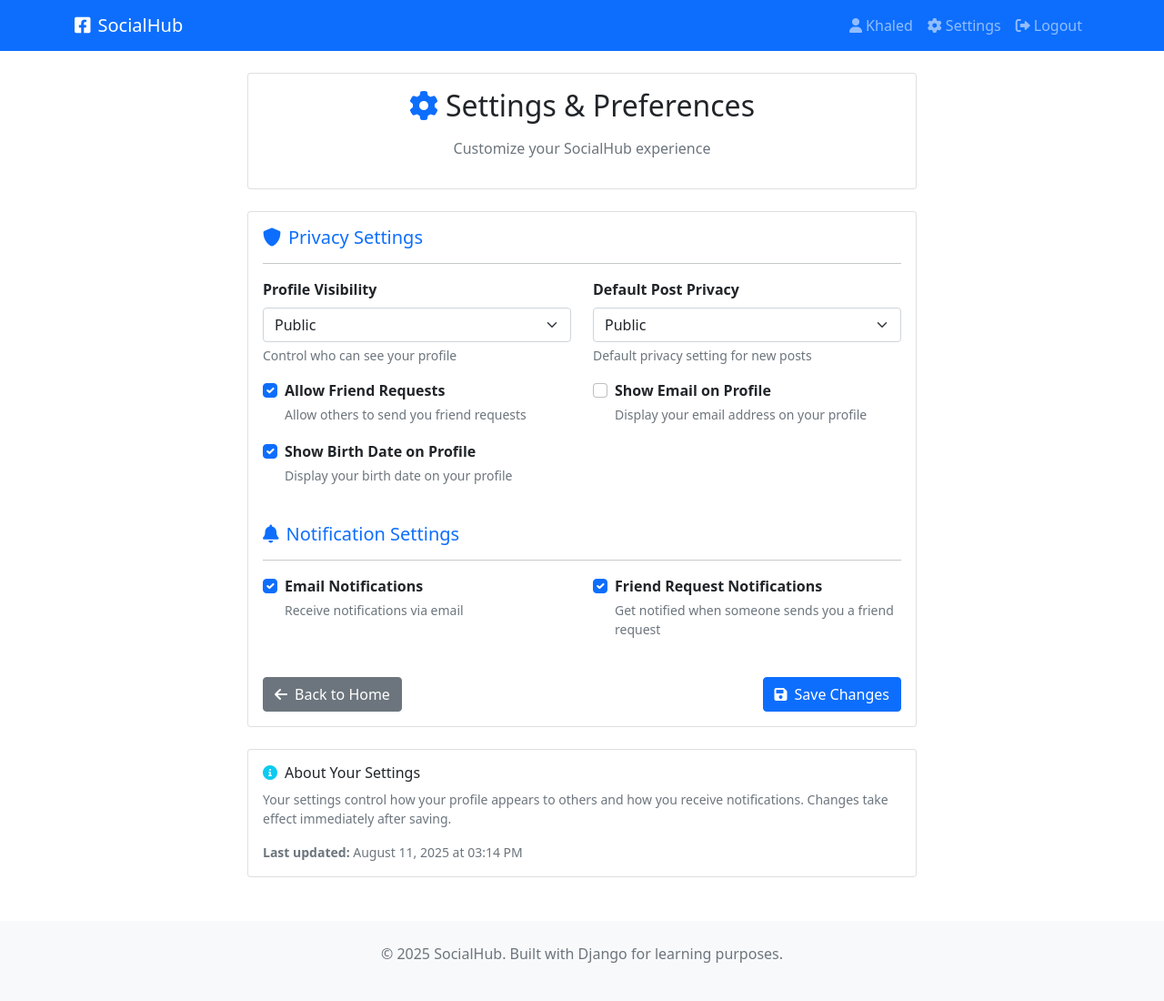
After one commit to mejo-sal/Social-Media-App, a Django app: page /settings/ in a window 1280 px wide. The commit adds this page. Shown: the whole page at 91% size. Run offline with Django 5.2, Linux system fonts and the light colour scheme; a user stored in the database is signed in; data comes from the database, SQL or seed files in the repository; both versions use the stored data as it was before the commit.

Commit message:
Implementing user settings
Signed-off-by: Khaled Gadelhaq <khaledmogadelhaq@gmail.com>

```diff
--- a/socialhub/urls.py
+++ b/socialhub/urls.py
@@ -30,6 +30,7 @@ urlpatterns = [
     path('admin/', admin.site.urls),
     path('accounts/', include('accounts.urls')),
     path('posts/', include('posts.urls')),
+    path('settings/', include('user_settings.urls')),
     path('', home_redirect, name='home'),
 ]
 
--- a/templates/base.html
+++ b/templates/base.html
@@ -28,6 +28,11 @@
                         <li class="nav-item">
                             <a class="nav-link" href="{% url 'profile' %}">
                                 <i class="fas fa-user me-1"></i>{{ user.first_name|default:user.username }}
+                            </a>
+                        </li>
+                        <li class="nav-item">
+                            <a class="nav-link" href="{% url 'user_settings' %}">
+                                <i class="fas fa-cog me-1"></i>Settings
                             </a>
                         </li>
                         <li class="nav-item">
--- /dev/null
+++ b/templates/user_settings/settings.html
@@ -0,0 +1,179 @@
+{% extends 'base.html' %}
+
+{% block title %}Settings - SocialHub{% endblock %}
+
+{% block content %}
+<div class="row justify-content-center">
+    <div class="col-md-8">
+        <!-- Header -->
+        <div class="card mb-4">
+            <div class="card-body text-center">
+                <h2 class="card-title mb-3">
+                    <i class="fas fa-cog text-primary me-2"></i>Settings & Preferences
+                </h2>
+                <p class="text-muted">Customize your SocialHub experience</p>
+            </div>
+        </div>
+
+        <!-- Settings Form -->
+        <div class="card">
+            <div class="card-body">
+                <form method="post" id="settingsForm">
+                    {% csrf_token %}
+
+                    <!-- Privacy Settings Section -->
+                    <div class="mb-4">
+                        <h5 class="card-title text-primary">
+                            <i class="fas fa-shield-alt me-2"></i>Privacy Settings
+                        </h5>
+                        <hr>
+
+                        <div class="row">
+                            <div class="col-md-6 mb-3">
+                                <label for="{{ form.profile_visibility.id_for_label }}" class="form-label">
+                                    <strong>Profile Visibility</strong>
+                                </label>
+                                {{ form.profile_visibility }}
+                                {% if form.profile_visibility.help_text %}
+                                    <div class="form-text">{{ form.profile_visibility.help_text }}</div>
+                                {% endif %}
+                            </div>
+
+                            <div class="col-md-6 mb-3">
+                                <label for="{{ form.default_post_privacy.id_for_label }}" class="form-label">
+                                    <strong>Default Post Privacy</strong>
+                                </label>
+                                {{ form.default_post_privacy }}
+                                {% if form.default_post_privacy.help_text %}
+                                    <div class="form-text">{{ form.default_post_privacy.help_text }}</div>
+                                {% endif %}
+                            </div>
+                        </div>
+
+                        <div class="row">
+                            <div class="col-md-6 mb-3">
+                                <div class="form-check">
+                                    {{ form.allow_friend_requests }}
+                                    <label class="form-check-label" for="{{ form.allow_friend_requests.id_for_label }}">
+                                        <strong>Allow Friend Requests</strong>
+                                    </label>
+                                    {% if form.allow_friend_requests.help_text %}
+                                        <div class="form-text">{{ form.allow_friend_requests.help_text }}</div>
+                                    {% endif %}
+                                </div>
+                            </div>
+
+                            <div class="col-md-6 mb-3">
+                                <div class="form-check">
+                                    {{ form.show_email }}
+                                    <label class="form-check-label" for="{{ form.show_email.id_for_label }}">
+                                        <strong>Show Email on Profile</strong>
+                                    </label>
+                                    {% if form.show_email.help_text %}
+                                        <div class="form-text">{{ form.show_email.help_text }}</div>
+                                    {% endif %}
+                                </div>
+                            </div>
+                        </div>
+
+                        <div class="row">
+                            <div class="col-md-6 mb-3">
+                                <div class="form-check">
+                                    {{ form.show_birth_date }}
+                                    <label class="form-check-label" for="{{ form.show_birth_date.id_for_label }}">
+                                        <strong>Show Birth Date on Profile</strong>
+                                    </label>
+                                    {% if form.show_birth_date.help_text %}
+                                        <div class="form-text">{{ form.show_birth_date.help_text }}</div>
+                                    {% endif %}
+                                </div>
+                            </div>
+                        </div>
+                    </div>
+
+                    <!-- Notification Settings Section -->
+                    <div class="mb-4">
+                        <h5 class="card-title text-primary">
+                            <i class="fas fa-bell me-2"></i>Notification Settings
+                        </h5>
+                        <hr>
+
+                        <div class="row">
+                            <div class="col-md-6 mb-3">
+                                <div class="form-check">
+                                    {{ form.email_notifications }}
+                                    <label class="form-check-label" for="{{ form.email_notifications.id_for_label }}">
+                                        <strong>Email Notifications</strong>
+                                    </label>
+                                    {% if form.email_notifications.help_text %}
+                                        <div class="form-text">{{ form.email_notifications.help_text }}</div>
+                                    {% endif %}
+                                </div>
+                            </div>
+
+                            <div class="col-md-6 mb-3">
+                                <div class="form-check">
+                                    {{ form.notify_friend_requests }}
+                                    <label class="form-check-label" for="{{ form.notify_friend_requests.id_for_label }}">
+                                        <strong>Friend Request Notifications</strong>
+                                    </label>
+                                    {% if form.notify_friend_requests.help_text %}
+                                        <div class="form-text">{{ form.notify_friend_requests.help_text }}</div>
+                                    {% endif %}
+                                </div>
+                            </div>
+                        </div>
+                    </div>
+
+                    <!-- Action Buttons -->
+                    <div class="d-flex justify-content-between">
+                        <a href="{% url 'posts:home' %}" class="btn btn-secondary">
+                            <i class="fas fa-arrow-left me-2"></i>Back to Home
+                        </a>
+                        <button type="submit" class="btn btn-primary">
+                            <i class="fas fa-save me-2"></i>Save Changes
+                        </button>
+                    </div>
+                </form>
+            </div>
+        </div>
+
+        <!-- Settings Info -->
+        <div class="card mt-4">
+            <div class="card-body">
+                <h6 class="card-title">
+                    <i class="fas fa-info-circle text-info me-2"></i>About Your Settings
+                </h6>
+                <p class="card-text small text-muted">
+                    Your settings control how your profile appears to others and how you receive notifications.
+                    Changes take effect immediately after saving.
+                </p>
+                {% if settings.updated_at %}
+                    <p class="card-text small text-muted">
+                        <strong>Last updated:</strong> {{ settings.updated_at|date:"F d, Y \a\t h:i A" }}
+                    </p>
+                {% endif %}
+            </div>
+        </div>
+    </div>
+</div>
+
+{% block extra_js %}
+<script>
+    // Add smooth scrolling and form validation feedback
+    document.getElementById('settingsForm').addEventListener('submit', function(e) {
+        // Show loading state on submit button
+        const submitBtn = this.querySelector('button[type="submit"]');
+        const originalText = submitBtn.innerHTML;
+        submitBtn.innerHTML = '<i class="fas fa-spinner fa-spin me-2"></i>Saving...';
+        submitBtn.disabled = true;
+
+        // Re-enable button after a short delay in case of validation errors
+        setTimeout(() => {
+            submitBtn.innerHTML = originalText;
+            submitBtn.disabled = false;
+        }, 3000);
+    });
+</script>
+{% endblock %}
+{% endblock %}
--- a/user_settings/apps.py
+++ b/user_settings/apps.py
@@ -4,3 +4,6 @@ from django.apps import AppConfig
 class UserSettingsConfig(AppConfig):
     default_auto_field = 'django.db.models.BigAutoField'
     name = 'user_settings'
+
+    def ready(self):
+        import user_settings.signals
--- /dev/null
+++ b/user_settings/forms.py
@@ -0,0 +1,53 @@
+from django import forms
+from .models import UserSettings
+
+
+class UserSettingsForm(forms.ModelForm):
+    """Form for updating user settings and preferences"""
+
+    class Meta:
+        model = UserSettings
+        fields = [
+            'profile_visibility',
+            'default_post_privacy',
+            'allow_friend_requests',
+            'show_email',
+            'show_birth_date',
+            'email_notifications',
+            'notify_friend_requests',
+        ]
+        widgets = {
+            'profile_visibility': forms.Select(attrs={
+                'class': 'form-select'
+            }),
+            'default_post_privacy': forms.Select(attrs={
+                'class': 'form-select'
+            }),
+            'allow_friend_requests': forms.CheckboxInput(attrs={
+                'class': 'form-check-input'
+            }),
+            'show_email': forms.CheckboxInput(attrs={
+                'class': 'form-check-input'
+            }),
+            'show_birth_date': forms.CheckboxInput(attrs={
+                'class': 'form-check-input'
+            }),
+            'email_notifications': forms.CheckboxInput(attrs={
+                'class': 'form-check-input'
+            }),
+            'notify_friend_requests': forms.CheckboxInput(attrs={
+                'class': 'form-check-input'
+            }),
+        }
+
+    def __init__(self, *args, **kwargs):
+        super().__init__(*args, **kwargs)
+
+        # Add help text as descriptions
+        self.fields['profile_visibility'].help_text = "Control who can see your profile"
+        self.fields['default_post_privacy'].help_text = "Default privacy setting for new posts"
+        self.fields['allow_friend_requests'].help_text = "Allow others to send you friend requests"
+        self.fields['show_email'].help_text = "Display your email address on your profile"
+        self.fields['show_birth_date'].help_text = "Display your birth date on your profile"
+        self.fields['email_notifications'].help_text = "Receive notifications via email"
+        self.fields['notify_friend_requests'].help_text = "Get notified when someone sends you a friend request"
--- a/user_settings/models.py
+++ b/user_settings/models.py
@@ -50,12 +50,6 @@ class UserSettings(models.Model):
         help_text="Get notified of new friend requests"
     )
 
-    # Account Settings
-    two_factor_enabled = models.BooleanField(
-        default=False,
-        help_text="Enable two-factor authentication"
-    )
-
     created_at = models.DateTimeField(auto_now_add=True)
     updated_at = models.DateTimeField(auto_now=True)
 
--- /dev/null
+++ b/user_settings/urls.py
@@ -0,0 +1,6 @@
+from django.urls import path
+from . import views
+
+urlpatterns = [
+    path('', views.user_settings_view, name='user_settings'),
+]
--- a/user_settings/views.py
+++ b/user_settings/views.py
@@ -1,3 +1,26 @@
-from django.shortcuts import render
+from django.shortcuts import render, redirect
+from django.contrib.auth.decorators import login_required
+from django.contrib import messages
+from .models import UserSettings
+from .forms import UserSettingsForm
 
-# Create your views here.
+
+@login_required
+def user_settings_view(request):
+    """User settings view"""
+    # Get or create user settings
+    settings, created = UserSettings.objects.get_or_create(user=request.user)
+
+    if request.method == 'POST':
+        form = UserSettingsForm(request.POST, instance=settings)
+        if form.is_valid():
+            form.save()
+            messages.success(request, 'Your settings have been updated successfully.')
+            return redirect('user_settings')
+    else:
+        form = UserSettingsForm(instance=settings)
+
+    return render(request, 'user_settings/settings.html', {
+        'form': form,
+        'settings': settings
+    })
```
Also changed, not shown: accounts/forms.py (+8 -6 lines), user_settings/signals.py (added, +20 -0 lines), users/views.py (added, +273 -0 lines), db.sqlite3, user_settings/migrations/0003_remove_usersettings_two_factor_enabled.py (added).
